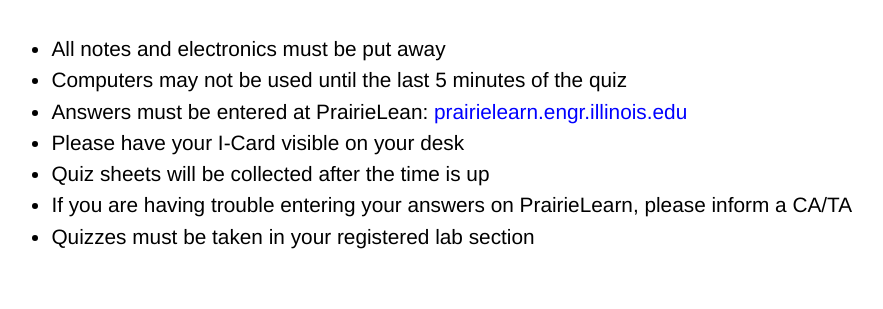
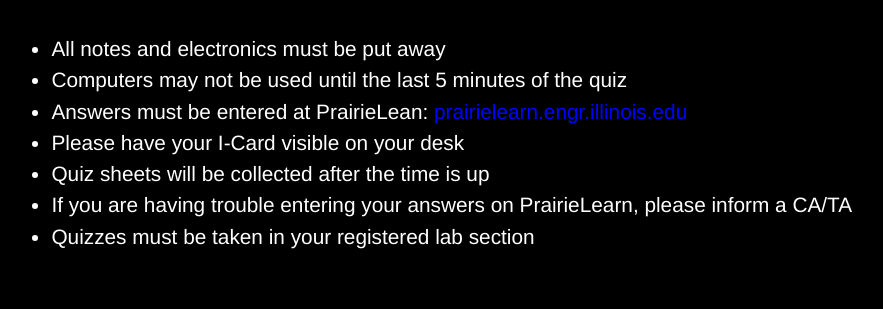
Before and after one commit to shreyas208/CS225LabClock, a plain HTML site: page index.html in a window 1280 px wide. Shown: the part 491-800 px from the top of the page, without its empty margins (91-974 px from the left). Drawn offline with Linux system fonts and the light colour scheme.

Commit message:
change background to black for readability when lights are on

```diff
--- a/index.html
+++ b/index.html
@@ -6,10 +6,10 @@
 
     <style type="text/css">
         html {
-            background: white;
+            background-color: black;
         }
         body {
-            color: black;
+            color: white;
             padding: 2% 8% 0% 8%;
             margin: 0;
             font-family: Helvetica, Arial, sans-serif;
```
